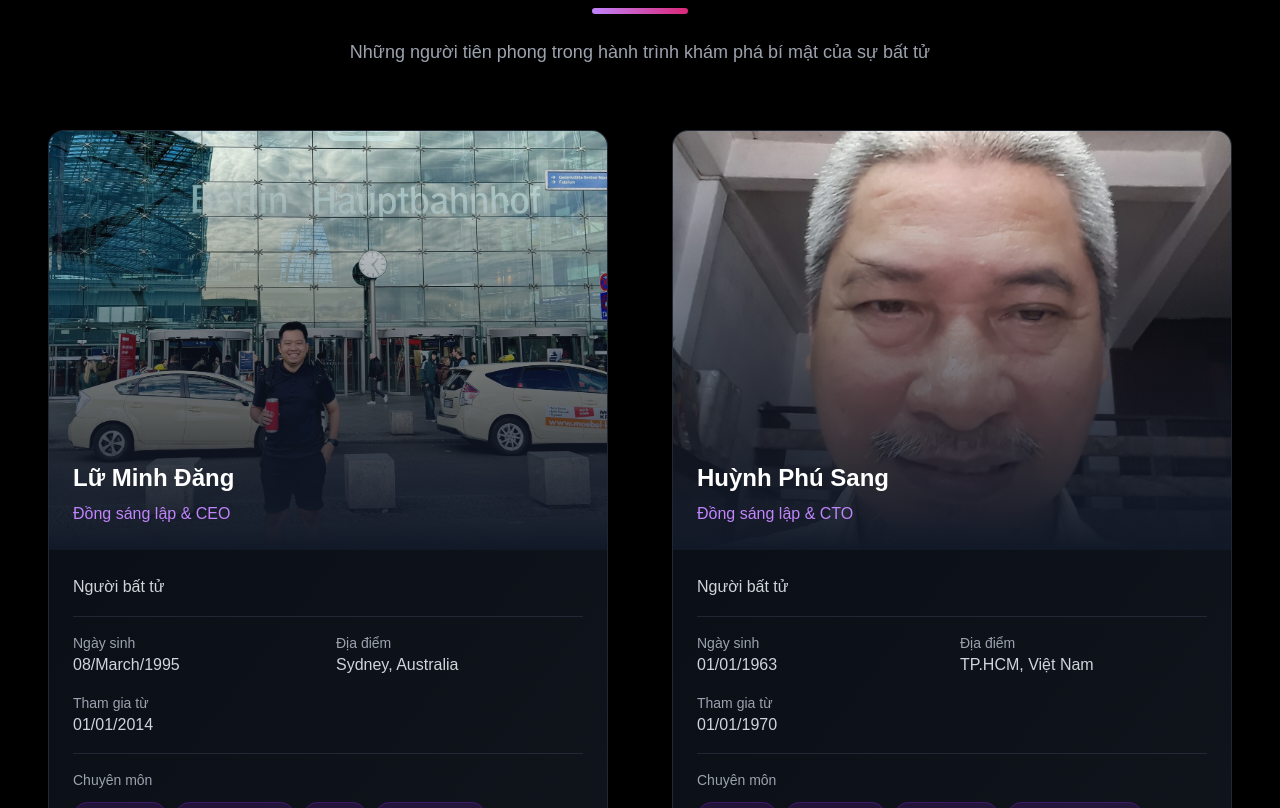
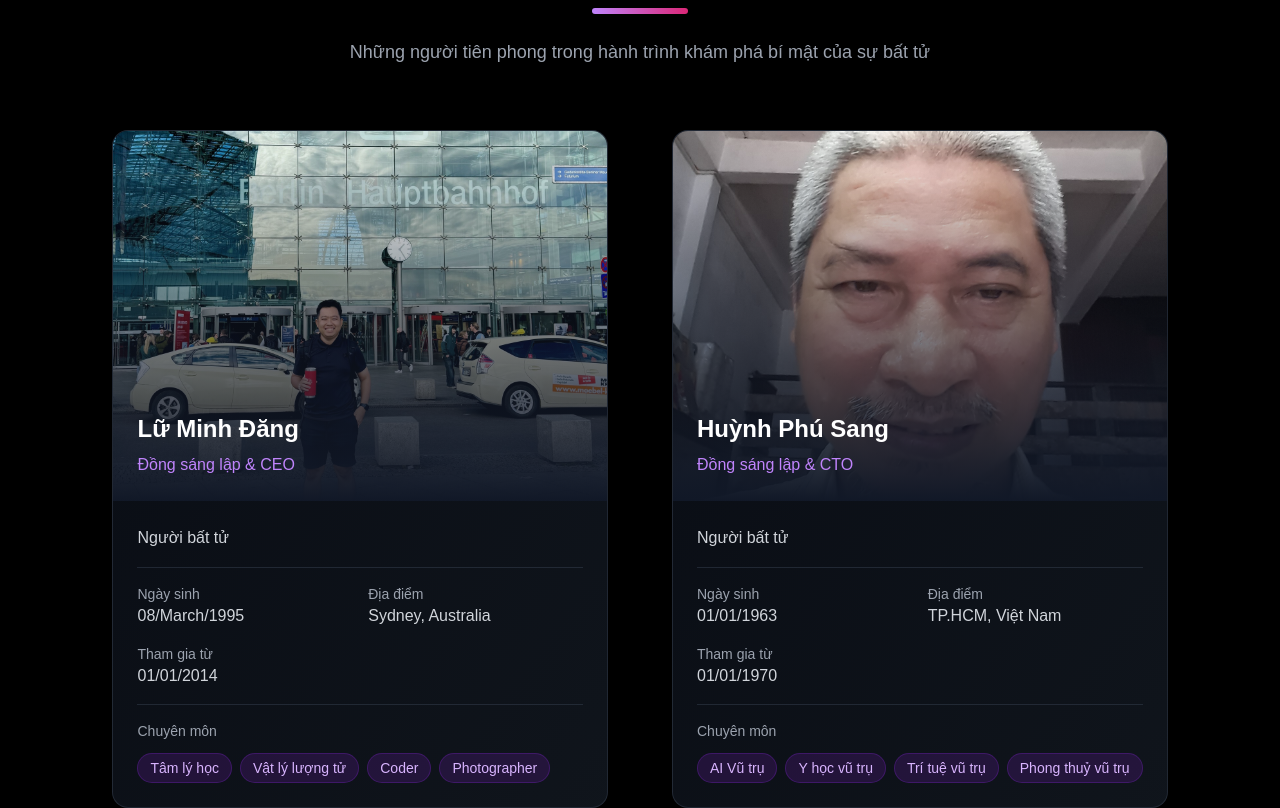
Before and after one commit to minhdang03/battu, a Next.js app: page / in a window 1280 px wide. Shown: the part 900-1708 px from the top of the page. Built offline with nearby package versions, Linux system fonts and the light colour scheme.

Commit message:
Fix first commit

```diff
--- a/app/components/Founder.jsx
+++ b/app/components/Founder.jsx
@@ -1,3 +1,5 @@
+import Image from 'next/image';
+
 export default function Founder() {
   const founders = [
     {
@@ -49,10 +51,12 @@ export default function Founder() {
                 {/* Image Container */}
                 <div className="aspect-[4/3] relative overflow-hidden">
                   <div className="absolute inset-0 bg-gradient-to-t from-gray-900 to-transparent z-10"></div>
-                  <img
+                  <Image
                     src={founder.image}
                     alt={founder.name}
-                    className="w-full h-full object-cover object-center transform group-hover:scale-105 transition-transform duration-500"
+                    layout="fill"
+                    objectFit="cover"
+                    className="transform group-hover:scale-105 transition-transform duration-500"
                   />
                   <div className="absolute bottom-0 left-0 right-0 p-6 z-20">
                     <h3 className="text-2xl font-bold text-white mb-2">{founder.name}</h3>
--- a/app/page.js
+++ b/app/page.js
@@ -18,7 +18,7 @@ export default function Home() {
           </h1>
 
           <p className="text-xl text-gray-300 max-w-2xl mx-auto text-center shadow-md hover:text-gray-100 transition-colors duration-300">
-          Xây dựng một thế giới nơi tình yêu thương là trung tâm, không phân biệt tôn giáo, sắc tộc hoặc ngôn ngữ, tạo nên một tương lai không chiến tranh, nơi mọi người cùng nhau tạo nên một "Thiên Đàng Trên Trái Đất".
+          Xây dựng một thế giới nơi tình yêu thương là trung tâm, không phân biệt tôn giáo, sắc tộc hoặc ngôn ngữ, tạo nên một tương lai không chiến tranh, nơi mọi người cùng nhau tạo nên một &quot;Thiên Đàng Trên Trái Đất&quot;.
           </p>
         </div>
 
```
Lines whose indentation alone changed are shown as unchanged.
